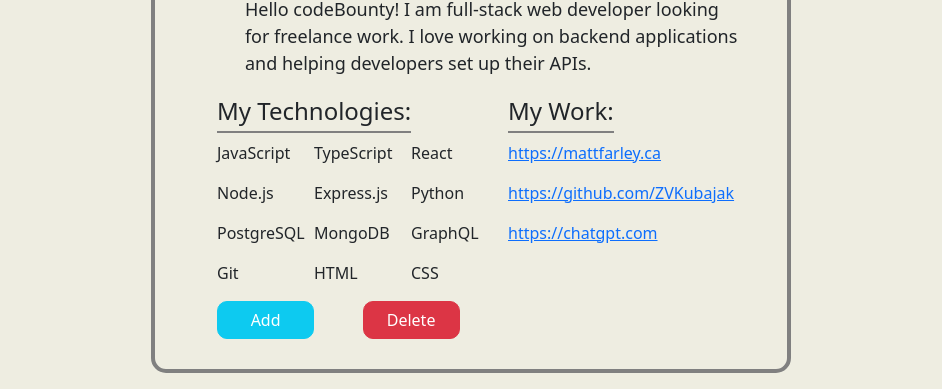
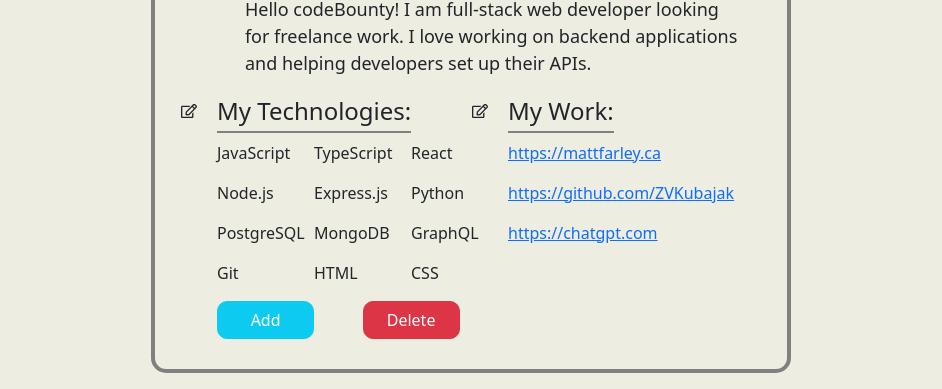
Before and after one commit to bryceberczik/codeBounty, a React (Vite) app in the folder client/: page / in a window 1280 px wide. Shown: the part 347-736 px from the top of the page, without its empty margins (169-1111 px from the left). Built offline with nearby package versions, Linux system fonts and the light colour scheme.

Commit message:
Added Edit Icons

```diff
--- a/client/src/css/userprofile.css
+++ b/client/src/css/userprofile.css
@@ -37,6 +37,21 @@
   font-size: 24px;
 }
 
+.edit-button {
+  all: unset;
+  position: absolute;
+  top: 20px;
+  left: -24px;
+}
+
+.edit-icon {
+  transition: color 250ms ease;
+}
+
+.edit-icon:hover {
+  color: gray;
+}
+
 .list-button {
   width: 80%;
   border-radius: 10px;
--- a/client/src/pages/UserProfile.tsx
+++ b/client/src/pages/UserProfile.tsx
@@ -1,5 +1,6 @@
 import { Container, Row, Col } from "react-bootstrap";
 import Button from "react-bootstrap/Button";
+import { FaRegEdit } from "react-icons/fa";
 import "../css/userprofile.css";
 
 const UserProfile = () => {
@@ -37,8 +38,11 @@ const UserProfile = () => {
         </p>
 
         <Row>
-          <Col md={6}>
+          <Col md={6} style={{ position: "relative" }}>
             <h3>My Technologies:</h3>
+            <button className="edit-button">
+              <FaRegEdit className="edit-icon" />
+            </button>
 
             <Row>
               {technologies.map((tech, index) => (
@@ -62,8 +66,11 @@ const UserProfile = () => {
             </Row>
           </Col>
 
-          <Col md={6}>
+          <Col md={6} style={{ position: "relative" }}>
             <h3>My Work:</h3>
+            <button className="edit-button">
+              <FaRegEdit className="edit-icon" />
+            </button>
 
             <Row>
               {links.map((link, index) => (
```
